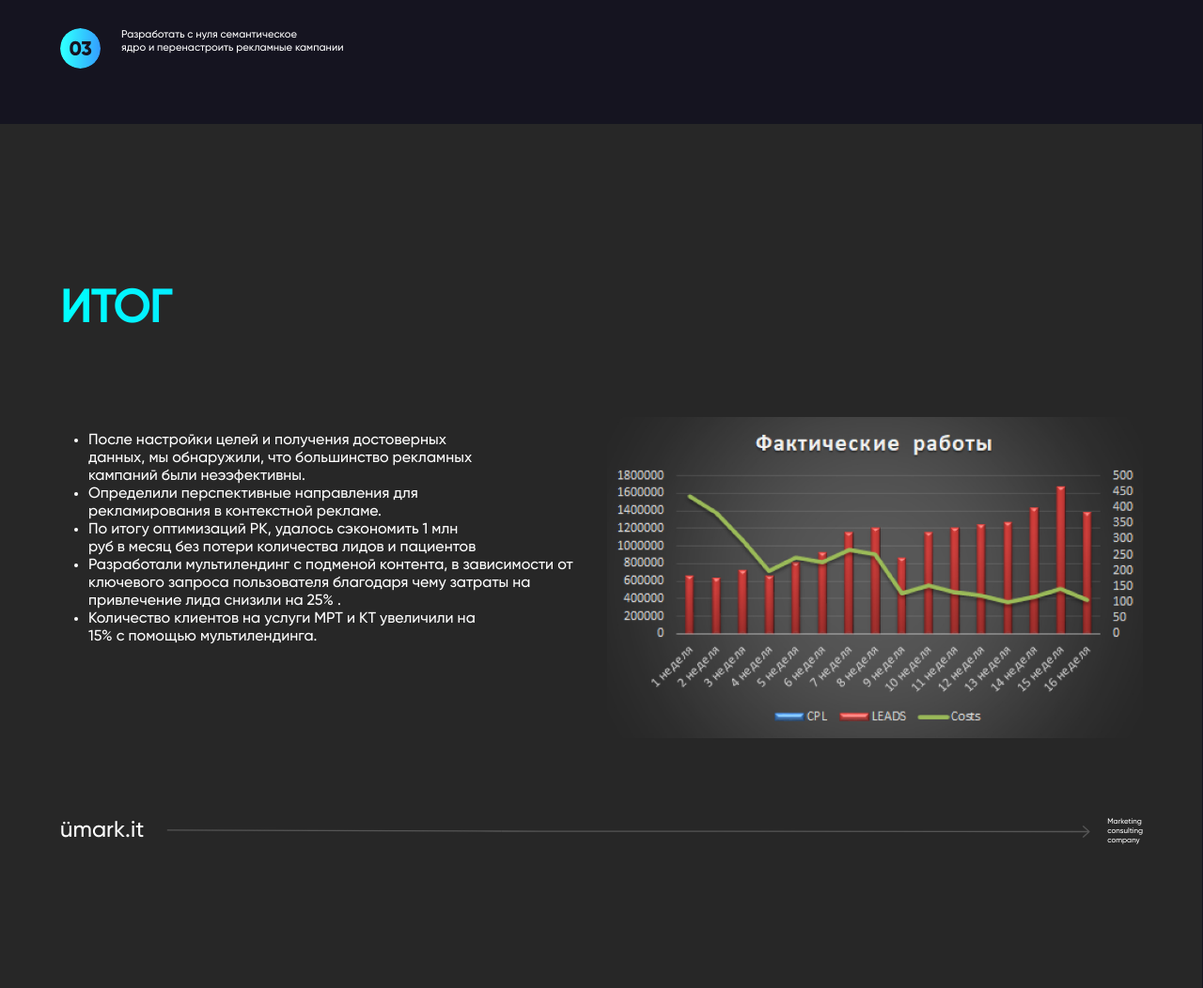
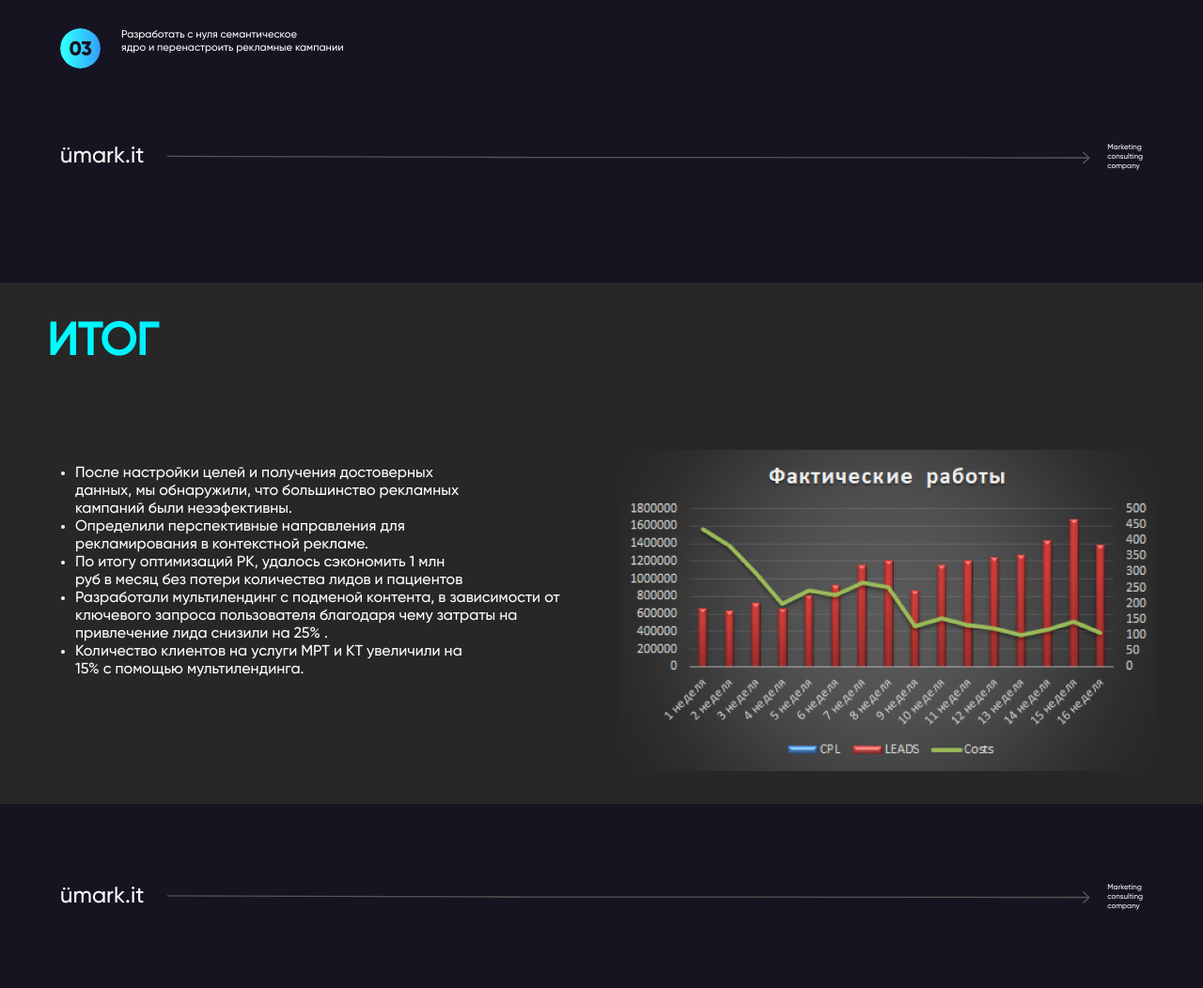
Before and after one commit to konstantin77735/capital, a plain HTML site: page index.html in a window 1280 px wide. Shown: the part 1160-2212 px from the top of the page at 94% size. After the commit the page ends 2163 px from the top, so only its background shows below. Drawn offline with Linux system fonts and the light colour scheme; a script that the page names is missing.

Commit message:
fix total bug on footer

```diff
--- a/index.html
+++ b/index.html
@@ -18,7 +18,7 @@
           <h4 class="what-was-done__item-title color_light-blue">Настроили аналитику, разметили <br> сайт js-событиями</h4><span class="desc">после чего начали получать достоверные <br> данные по стоимости лида, которая составила <br> 6 500 руб, </span><span class="text_gilroy-bold">после оптимизации рекламных <br> кампаний стоимость заявки снизили до 2800 <br> рублей, </span><span class="desc">что опять сильно не сходилось <br> с запланированной unit-экономикой.</span>
         </div>
         <div class="what-was-done__item grid-container__item text_gilroy-light color_white"><img class="grid-container__img bg_gradient check" src="assets/img/what-was-done/check.svg">
-          <h4 class="what-was-done__item-title color_light-blue">Было принято решение о создании <br> мультилендинга по услугам КТ и МРТ</h4><span class="desc">с подменой контента в зависимости от запроса <br> пользователя, после разработки лендинга и <br> гиперсегментации, </span><span class="text_gilroy-bold">по результатам проделанной <br> работы стоимость заявки была снижена до 1200 руб. В первый день работы лендинга все <br> проделанные работы окупили себя</span>
+          <h4 class="what-was-done__item-title color_light-blue">Было принято решение о создании <br> мультилендинга по услугам КТ и МРТ</h4><span class="desc">с подменой контента в зависимости от запроса <br> пользователя, после разработки лендинга и <br> гиперсегментации, </span><span class="text_gilroy-bold">по результатам проделанной <br> работы стоимость заявки была снижена до 1200 <br> руб. В первый день работы лендинга все <br> проделанные работы окупили себя</span>
         </div>
       </div>
     </section>
@@ -40,7 +40,6 @@
       <div class="services color_white text_gilroy-medium">Marketing <br> consulting <br> company</div>
     </footer>
     <section class="total">
-      <div class="overlay total__overlay"></div>
       <h2 class="title total__title text_gradient">ИТОГ</h2>
       <div class="grid-container total__content-container">
         <ul class="schedule">
--- a/scss/total.scss
+++ b/scss/total.scss
@@ -3,18 +3,12 @@
     margin: 85px auto 0 auto !important;
     position: relative;
 
-    &__overlay {
-        position: absolute;
-        height: 115vh;
-        width: 111.5%;
-        left: -6%;
-        right: 0;
-        top: 20%;
-        bottom: 0;
-        margin: auto;
-        z-index: 0;
-        background: #272727;
-    }
+    overflow: hidden;
+    margin: 85px auto 0 auto !important;
+    max-width: 100% !important;
+    padding: 35px 50px;
+    background: #272727;
+
 
     &__title {
         margin: 0 !important;
```
Also changed, not shown: css/style.css, css/style.min.css, 2 other files.
